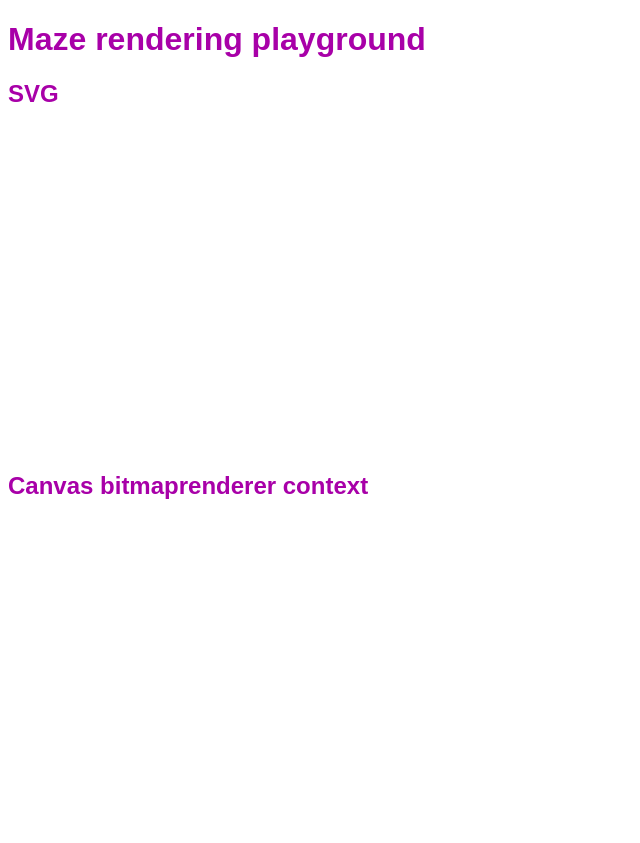
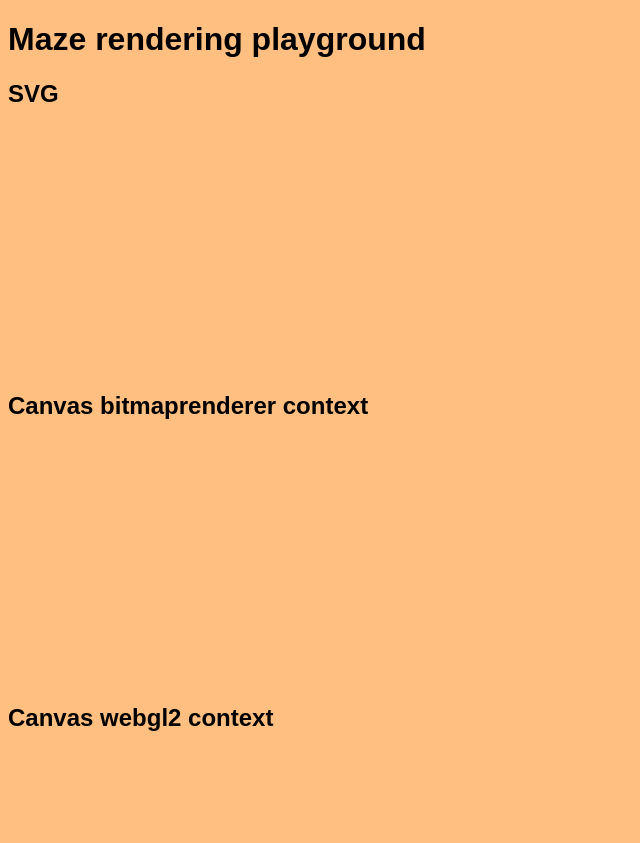
Before and after one commit to ccouzens/maze-playground, a website built with webpack: page wasm/www/public/index.html in a window 1280 px wide. Shown: the top 843 px of the page, without its empty margins (0-640 px from the left). Built offline with nearby package versions, Linux system fonts and the light colour scheme; files whose address does not match are found by name.

Commit message:
Have colours match dark mode

```diff
--- a/wasm/www/public/index.html
+++ b/wasm/www/public/index.html
@@ -18,8 +18,8 @@
       #webgl2,
       #webgpu,
       #bitmapRenderer {
-        width: 20em;
-        height: 20em;
+        width: 15em;
+        height: 15em;
         image-rendering: pixelated;
       }
 
@@ -34,7 +34,8 @@
       }
 
       :root {
-        color: hsl(300, 100%, 33%);
+        color: black;
+        background-color: hsl(30, 100%, 75%);
         font-family: sans-serif;
       }
 
```
